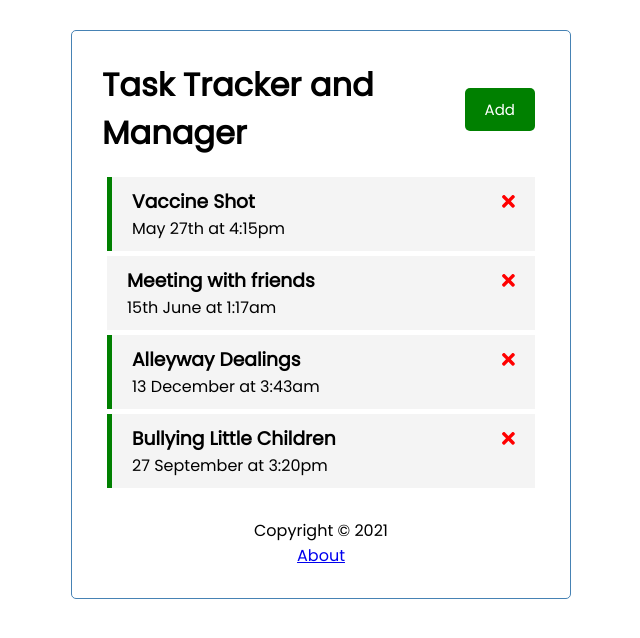
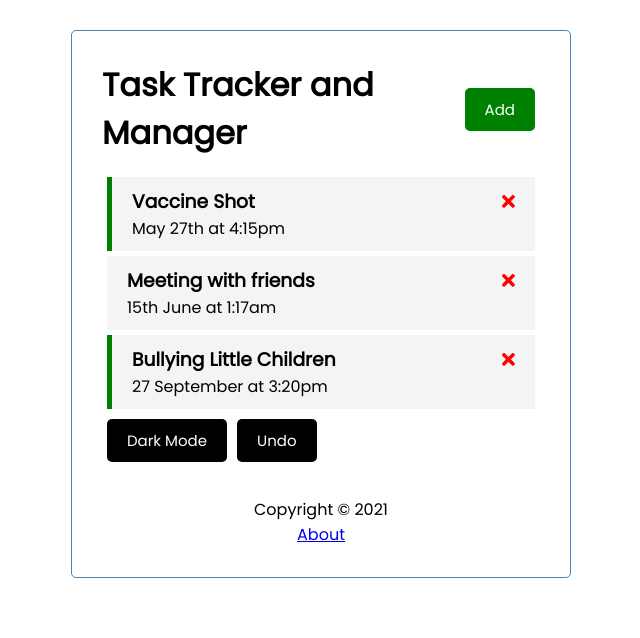
Before and after one commit to TheCaister/task-tracker-and-manager, an Angular app in the folder angular/: page / in a window 1280 px wide. Shown: the top 638 px of the page, without its empty margins (319-959 px from the left). Built offline with nearby package versions, Linux system fonts and the light colour scheme; data requests are answered from the project's data file.

Commit message:
adding placeholder dark mode and undo buttons

```diff
--- a/angular/db.json
+++ b/angular/db.json
@@ -13,12 +13,6 @@
       "reminder": false
     },
     {
-      "id": 3,
-      "text": "Alleyway Dealings",
-      "day": "13 December at 3:43am",
-      "reminder": true
-    },
-    {
       "id": 4,
       "text": "Bullying Little Children",
       "day": "27 September at 3:20pm",
--- a/angular/src/app/app.component.html
+++ b/angular/src/app/app.component.html
@@ -5,5 +5,7 @@
   <app-header></app-header>
   <!-- Switch to whatever route is linked -->
   <router-outlet></router-outlet>
+  <app-button text="Dark Mode" (btnClick)="toggleDarkMode()"></app-button>
+  <app-button text="Undo" (btnClick)="undoTask()"></app-button>
   <app-footer></app-footer>
 </div>
--- a/angular/src/app/app.component.ts
+++ b/angular/src/app/app.component.ts
@@ -1,4 +1,6 @@
 import { Component } from '@angular/core';
+import { TaskService } from './services/task.service';
+import { TaskItemComponent } from './components/task-item/task-item.component';
 
 @Component({
   selector: 'app-root',
@@ -6,5 +8,34 @@ import { Component } from '@angular/core';
   styleUrls: ['./app.component.css']
 })
 export class AppComponent {
+  constructor(private taskService: TaskService) { }
 
+  darkModeOn: boolean = false;
+
+  // Function for undoing actions
+  undoTask(){
+    if(this.taskService.tasksHistory.length <= 0){
+      return
+    }
+
+    if(this.taskService.tasksHistory.pop()?.isDelete){
+      //this.taskService.addTask()
+      console.log("Undo Delete");
+    }
+    else{
+      console.log("Undo Add");
+    };
+    console.log(this.taskService.tasksHistory);
+  }
+
+  toggleDarkMode(){
+    this.darkModeOn = !this.darkModeOn;
+    console.log(this.darkModeOn);
+    if(this.darkModeOn == true){
+
+    }
+    else{
+
+    }
+  }
 }
--- a/angular/src/app/services/task.service.ts
+++ b/angular/src/app/services/task.service.ts
@@ -14,6 +14,9 @@ const httpOptions = {
   providedIn: 'root'
 })
 export class TaskService {
+  //List of task:boolean pairs to be used for the undo function
+  tasksHistory: {taskCurrent: Task, isDelete: boolean}[] = [];
+
   private apiUrl = 'http://localhost:5000/tasks';
 
   // Adding HTTP client into constructor
@@ -28,6 +31,7 @@ export class TaskService {
   deleteTask(task: Task) : Observable<Task> {
     // Getting url of the specific task
     const url = `${this.apiUrl}/${task.id}`;
+    this.tasksHistory.push({taskCurrent: task, isDelete: true});
     return this.http.delete<Task>(url);
   }
 
@@ -38,6 +42,7 @@ export class TaskService {
 
   // addTask method creates a post request using the task passed in
   addTask(task: Task) : Observable<Task>{
+    this.tasksHistory.push({taskCurrent: task, isDelete: false});
     return this.http.post<Task>(this.apiUrl, task, httpOptions)
   }
 }
--- a/angular/src/styles.css
+++ b/angular/src/styles.css
@@ -10,6 +10,7 @@
 
 body {
   font-family: "Poppins", sans-serif;
+  background-color: white;
 }
 
 .container {
```
Also changed, not shown: 1 other file (tests, documents, lock files or other folders).
